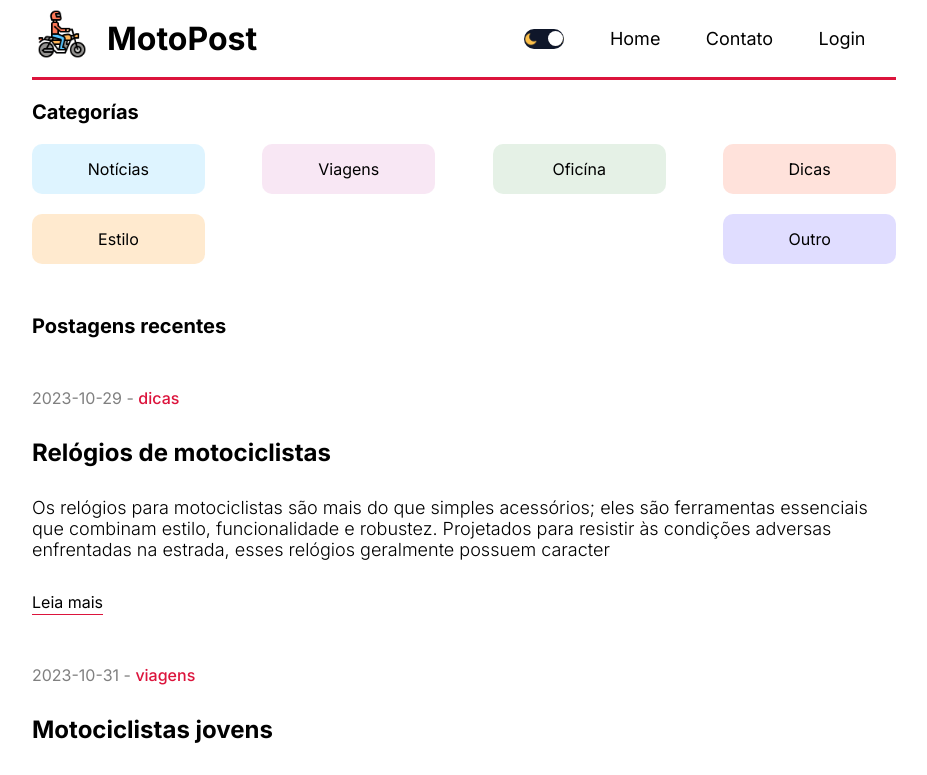
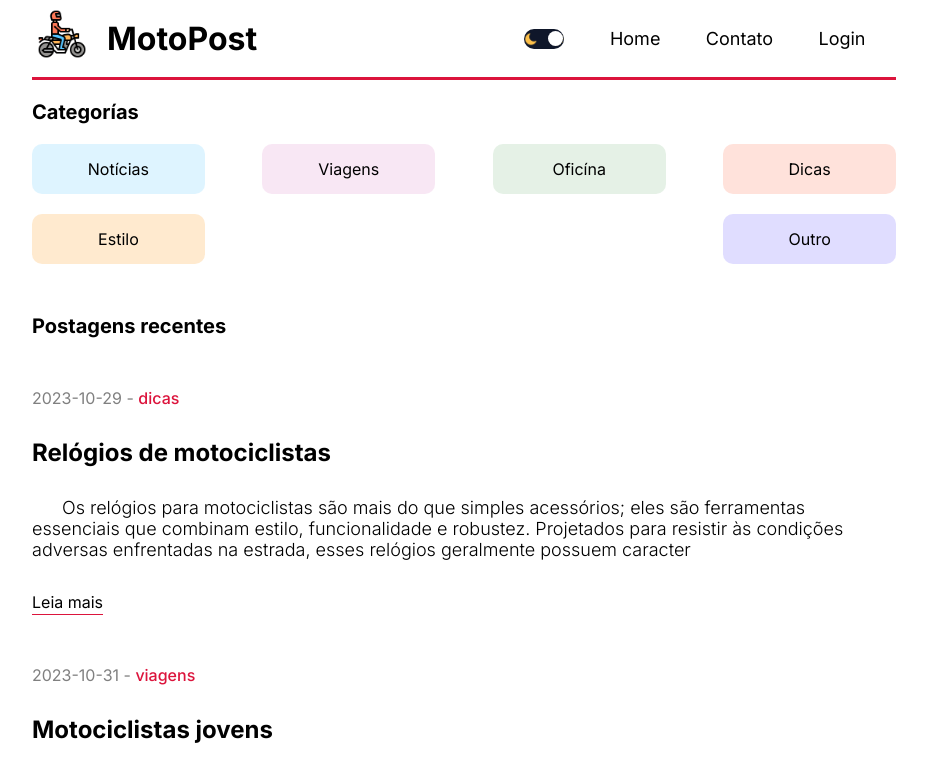
Before and after one commit to TrueAlexander/motopost, a Next.js app: page / in a window 1280 px wide. Shown: the top 775 px of the page, without its empty margins (176-1103 px from the left). Built offline with nearby package versions, Linux system fonts and the light colour scheme; no server answers.

Commit message:
fixed some issues

```diff
--- a/src/components/card/card.module.css
+++ b/src/components/card/card.module.css
@@ -32,6 +32,7 @@
 }
 
 .desc {
+  text-indent: 30px;
   font-size: 18px;
   font-weight: 300;
   color: var(--softTextColor);
```
